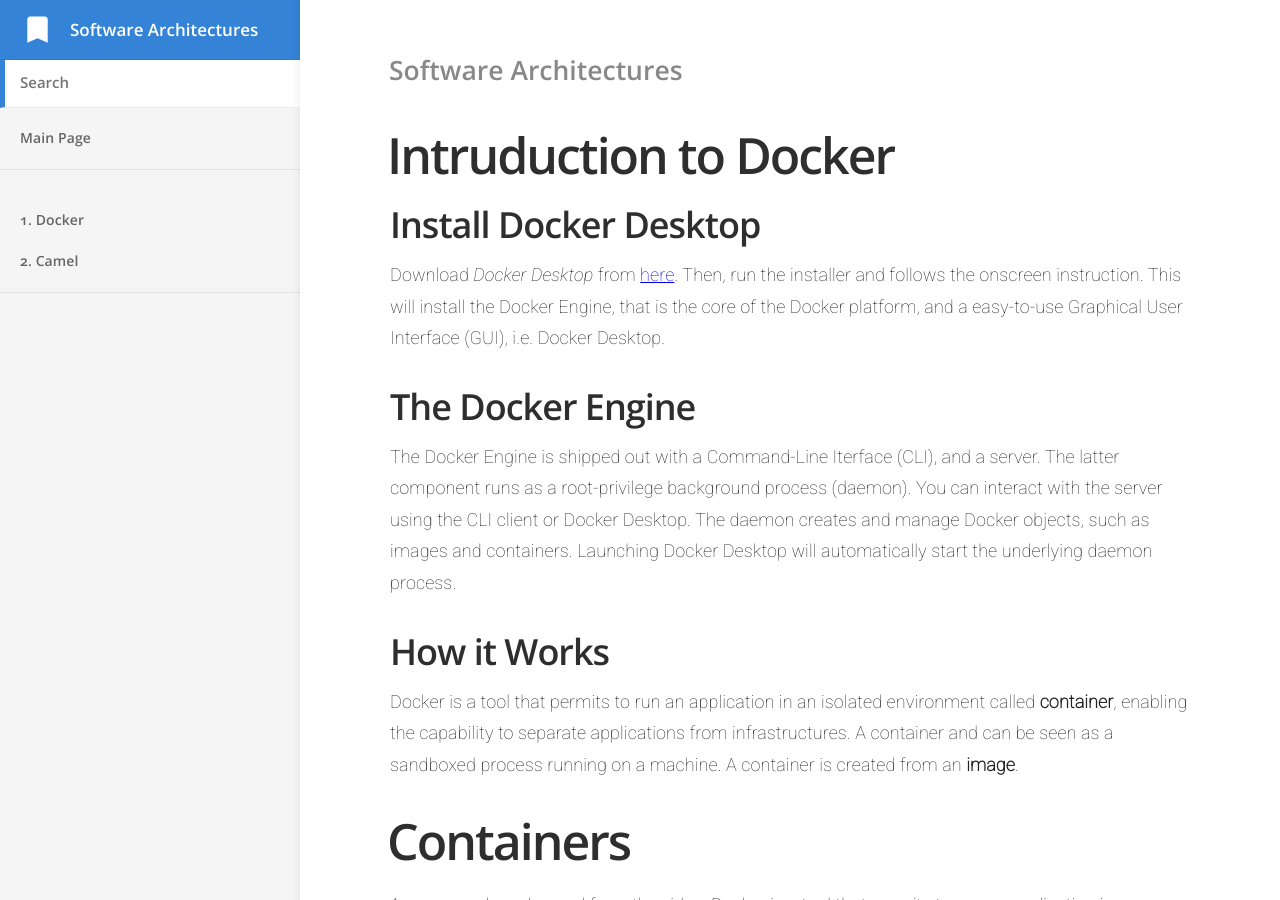
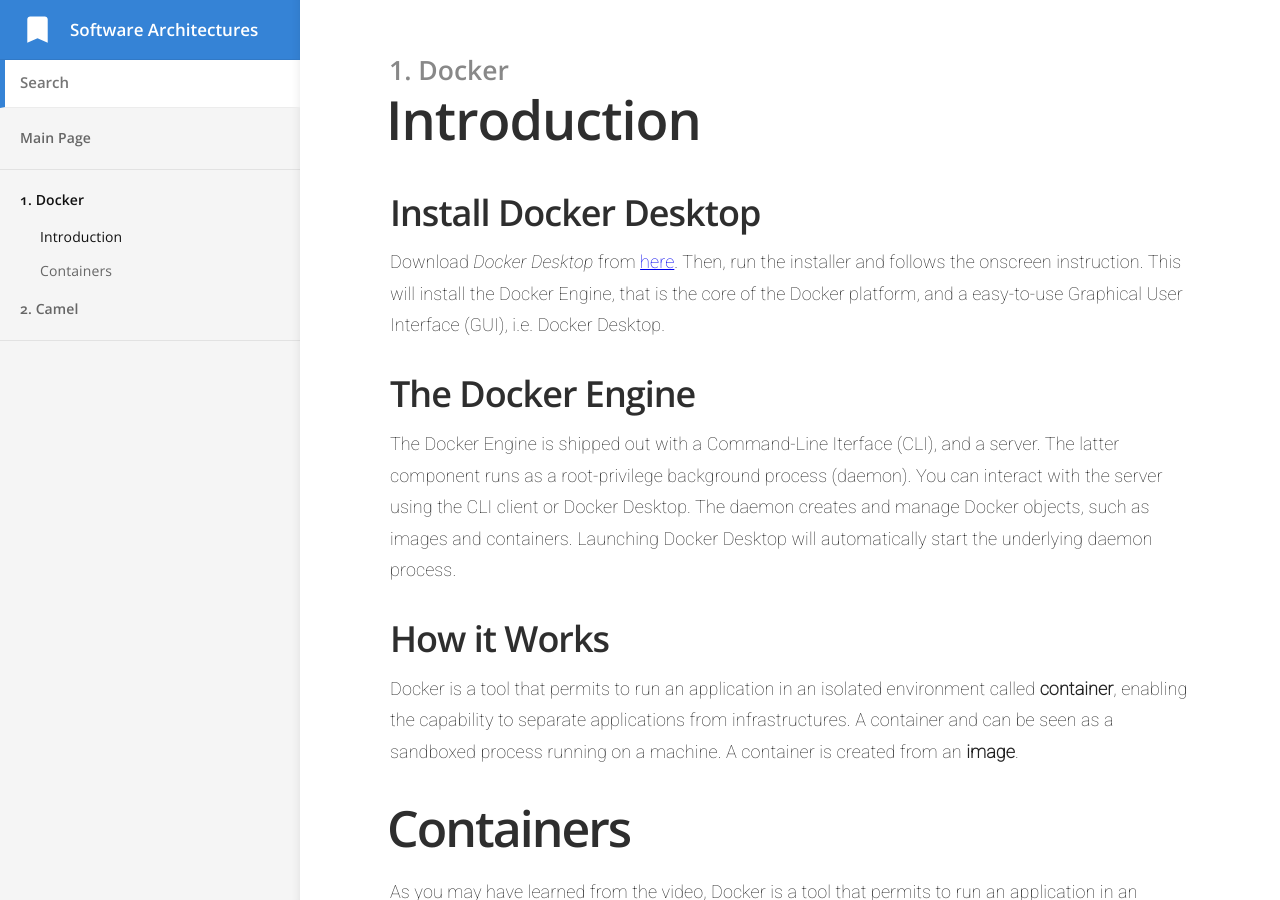
Before and after one commit to giacomozanatta/jekyll-test-1, a Jekyll site: the page built from _docs/docker/introduction.md, in a window 1280 px wide and 900 px high. Built offline with Jekyll 4.4.1, drawn with Linux system fonts in a browser that asks for light colours; part of the change alters nothing that is shown.

```diff
--- a/_docs/docker/introduction.md
+++ b/_docs/docker/introduction.md
@@ -1,10 +1,9 @@
 ---
-title: Introduction: Docker, Containers and Images
+title: Introduction
 category: 1. Docker
 order: 1
 ---
 
-# Intruduction to Docker
 ## Install Docker Desktop
 Download *Docker Desktop* from [here](https://www.docker.com/products/docker-desktop/). Then, run the installer and follows the onscreen instruction. This will install the Docker Engine, that is the core of the Docker platform, and a easy-to-use Graphical User Interface (GUI), i.e. Docker Desktop.
 
@@ -24,12 +23,12 @@ Docker containers are:
 1. Industry standard: they could be portable anywhere.
 2. Lightweight: containers does not require to run a full OS per application, since all the containers share the machine's OS system kernel.
 3. Secure: containers are isolated from the overall system, and this permits to run applications in containers safety.
-![Docker container](/images/docker_container.webp)
+![Docker container]({{ site.baseurl }}/images/docker_container.webp)
 Docker automates the deployment of applications into containers, providing a set of tools and mechanism that permits to manage them.
 
 # Images
 A container is a runnable instance of an **image**. Images are the build part of Docker's lifer cycle, and they are made up of filesystems layered over each other using a union mount. Every layer of an image is mounted in read-only and is itself an image: the image below is called the parent image, where the final is called base image.
 When we create a container from an image, Docker will add a read-write filesystem on top of all the image layers. In this layer runs the application that we want to "Dockerize". When Docker first start a container, this read-write layer is empty. Changes are applied only to this layer: for example, if the running application need to change a file of parent image, this file is copied into the container layer (i.e., the read-write layer), shadowing the read-only file. To better undertand this concept, just observe the image below:
-![Docker image layers](/images/docker_image_layers.webp)
+![Docker image layers]({{ site.baseurl }}/images/docker_image_layers.webp)
 
 [^1]: A daemon is a background process.
```
